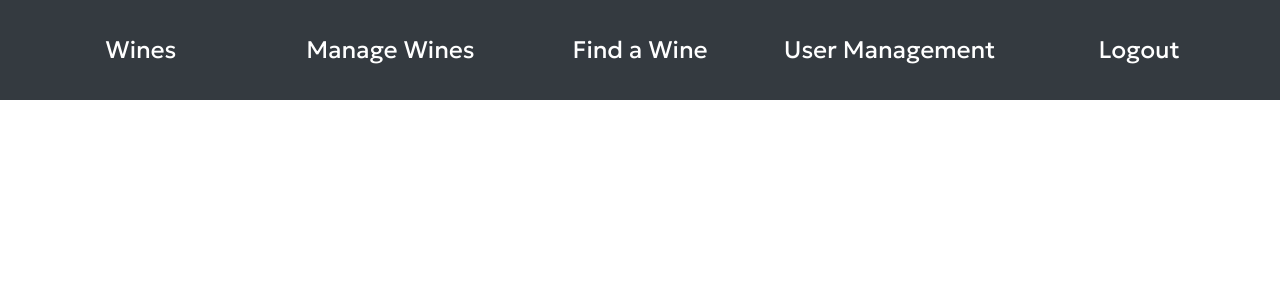
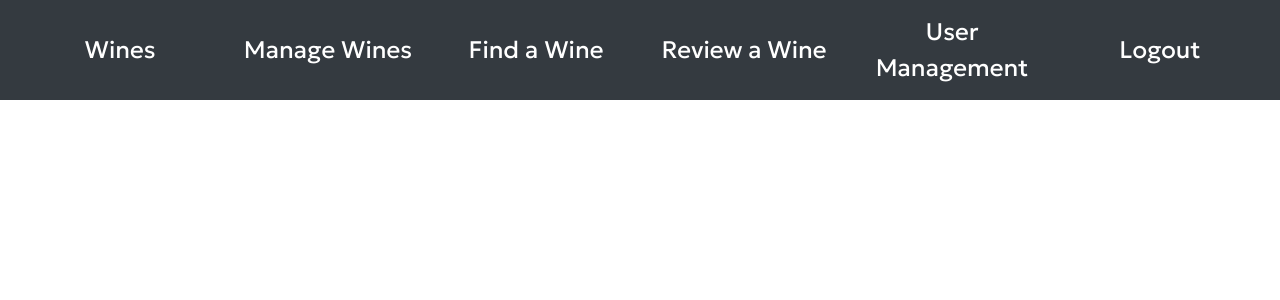
Before and after one commit to Albino-aye-aye/COS-221-Prac5-Winery, a PHP site: page /header.php in a window 1280 px wide. Shown: the top 300 px of the page. Run offline with PHP 8.4, Linux system fonts and the light colour scheme; a stand-in replaces the project's code that opens the database connection.

Commit message:
added review to the header

```diff
--- a/header.php
+++ b/header.php
@@ -19,10 +19,12 @@ include_once('config.php');
             if (wineryID && wineryID !== 'null') {
                 $('.nav-link[href="login.php"]').replaceWith('<li class="nav-item"><a class="nav-link" href="users.php">User Management</a></li>');
                 $('.nav-link[href="signup.php"]').replaceWith('<li class="nav-item"><a class="nav-link" href="logout.php">Logout</a></li>');
+                $('.nav-link[href="search.php"]').hide(); // Hide the search.php button
             } else {
                 $('.nav-link[href="login.php"]').replaceWith('<li class="nav-item"><a class="nav-link" href="users.php">User Management</a></li>');
                 $('.nav-link[href="signup.php"]').replaceWith('<li class="nav-item"><a class="nav-link" href="logout.php">Logout</a></li>');
                 $('.nav-link[href="manage_wines_html.php"]').show(); // Add this line to make it visible
+                $('.nav-link[href="search.php"]').show(); // Show the search.php button
             }
         });
     </script>
@@ -31,8 +33,9 @@ include_once('config.php');
     <nav class="navbar navbar-expand navbar-dark bg-dark height">
         <ul class="navbar-nav mx-auto justify-content-center navItemContainer" id="navBar">
             <li class="nav-item"><a class="nav-link" href="wines.php">Wines</a></li>
-            <li class="nav-item"><a class="nav-link" href="manage_wines_html.php">Manage Wines</a></li> <!-- Remove style="display: none;" -->
-            <li class="nav-item"><a class="nav-link" href="search.php">Find a Wine</a></li>
+            <li class="nav-item"><a class="nav-link" href="manage_wines_html.php">Manage Wines</a></li>
+            <li class="nav-item"><a class="nav-link" href="review.php">Find a Wine</a></li>
+            <li class="nav-item"><a class="nav-link" href="search.php">Review a Wine</a></li>
             <li class="nav-item"><a class="nav-link" href="login.php">Login</a></li>
             <li class="nav-item"><a class="nav-link" href="signup.php">Sign Up</a></li>
         </ul>
```
